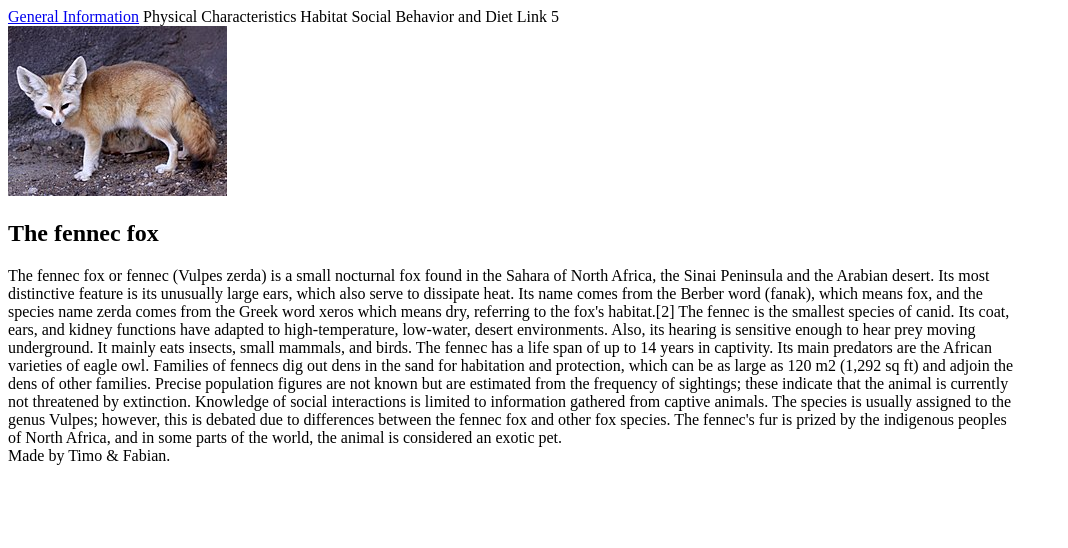
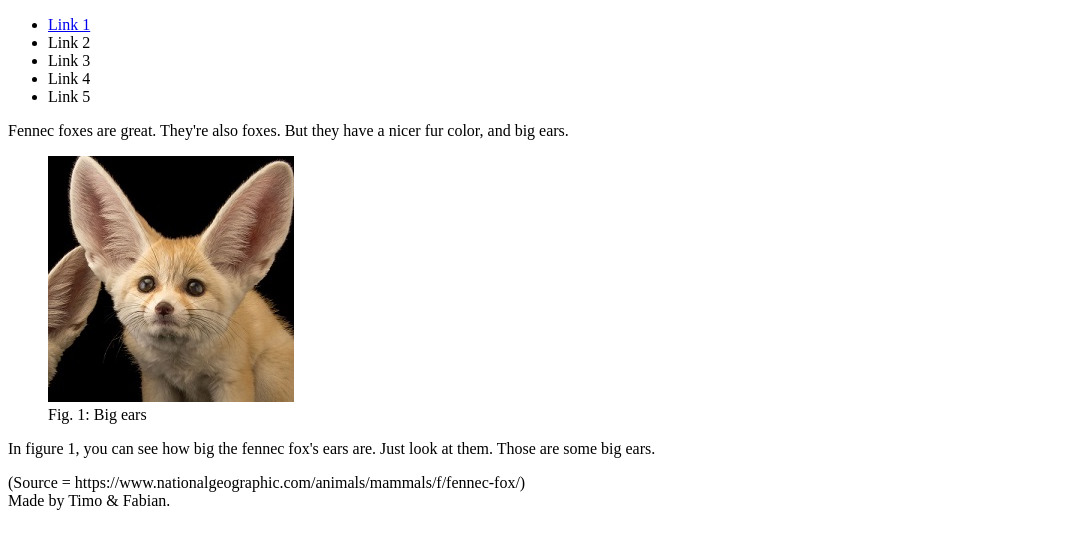
Before and after one commit to TimoTheeus/WebTech, a plain HTML site: page index.html in a window 1280 px wide. Shown: the whole page, without its empty margins (0-1068 px from the left). Drawn offline with Linux system fonts and the light colour scheme.

Commit message:
Revert "Homepage + navigation start"
This reverts commit 170ebf7af58fea0d5a5819b5c0c9f510eef68a07.

```diff
--- a/index.html
+++ b/index.html
@@ -2,25 +2,26 @@
 <html lang="en">
   <head>
     <meta charset="utf-8">
-    <link rel="stylesheet" href= "styles.css">
     <title>Fennec fox</title>
   </head>
   <body>
     <nav>
       <ul>
-        <li id = "nav_bar"><a href="index.html">General Information</a></li>
-        <li id = "nav_bar"><a>Physical Characteristics</a></li>
-        <li id = "nav_bar"><a>Habitat</a></li>
-        <li id = "nav_bar"><a>Social Behavior and Diet</a></li>
-        <li id = "nav_bar"><a>Link 5</a></li>
+        <li><a href="index.html">Link 1</a></li>
+        <li><a>Link 2</a></li>
+        <li><a>Link 3</a></li>
+        <li><a>Link 4</a></li>
+        <li><a>Link 5</a></li>
       </ul>
     </nav>
-    <img src="images/fennec_fox.jpg" alt="the fennec fox">
     <article>
-      <h1>The fennec fox</h1>
-      <span>The fennec fox or fennec (Vulpes zerda) is a small nocturnal fox found in the Sahara of North Africa, the Sinai Peninsula and the Arabian desert. Its most distinctive feature is its unusually large ears, which also serve to dissipate heat. Its name comes from the Berber word (fanak), which means fox, and the species name zerda comes from the Greek word xeros which means dry, referring to the fox's habitat.[2] The fennec is the smallest species of canid. Its coat, ears, and kidney functions have adapted to high-temperature, low-water, desert environments. Also, its hearing is sensitive enough to hear prey moving underground. It mainly eats insects, small mammals, and birds.
-
-          The fennec has a life span of up to 14 years in captivity. Its main predators are the African varieties of eagle owl. Families of fennecs dig out dens in the sand for habitation and protection, which can be as large as 120 m2 (1,292 sq ft) and adjoin the dens of other families. Precise population figures are not known but are estimated from the frequency of sightings; these indicate that the animal is currently not threatened by extinction. Knowledge of social interactions is limited to information gathered from captive animals. The species is usually assigned to the genus Vulpes; however, this is debated due to differences between the fennec fox and other fox species. The fennec's fur is prized by the indigenous peoples of North Africa, and in some parts of the world, the animal is considered an exotic pet.</span>
+      <p>Fennec foxes are great. They're also foxes. But they have a nicer fur color, and big ears.</p>
+      <figure>
+        <img src="images/big ears.jpg" alt="Very big ears">
+        <figcaption>Fig. 1: Big ears</figcaption>
+      </figure>
+      <p>In figure 1, you can see how big the fennec fox's ears are. Just look at them. Those are some big ears.</p>
+      (Source = https://www.nationalgeographic.com/animals/mammals/f/fennec-fox/)
     </article>
     <footer>Made by Timo & Fabian.</footer>
   </body>
--- a/styles.css
+++ /dev/null
@@ -1,13 +0,0 @@
-span {
-    display:block;
-    margin-right:20%;
-    word-wrap:break-word;
-}
-ul {
-    list-style-type: none;
-    margin: 0;
-    padding: 0;
-}
-#nav_bar {
-    display: inline;
-}
```
Also changed, not shown: images/fennec_fox.jpg (deleted), images/red fox.jpg (deleted).
